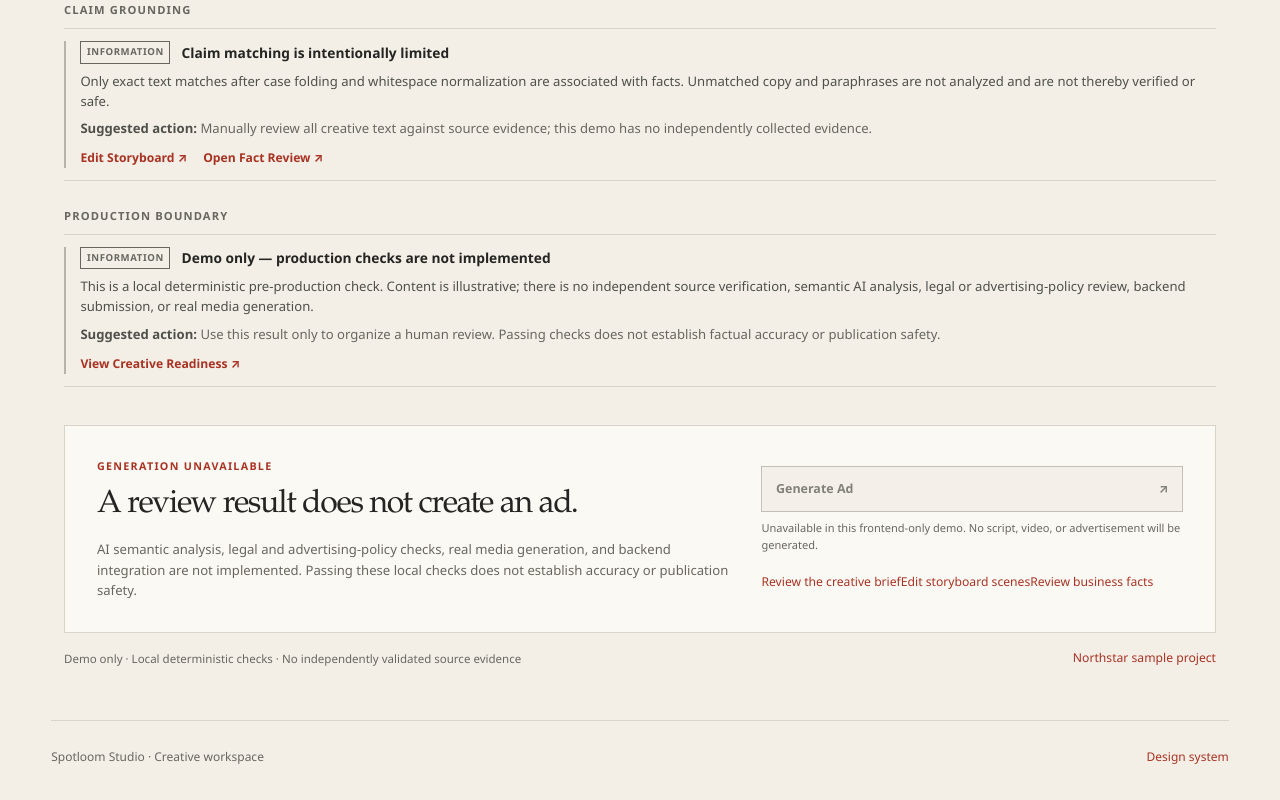
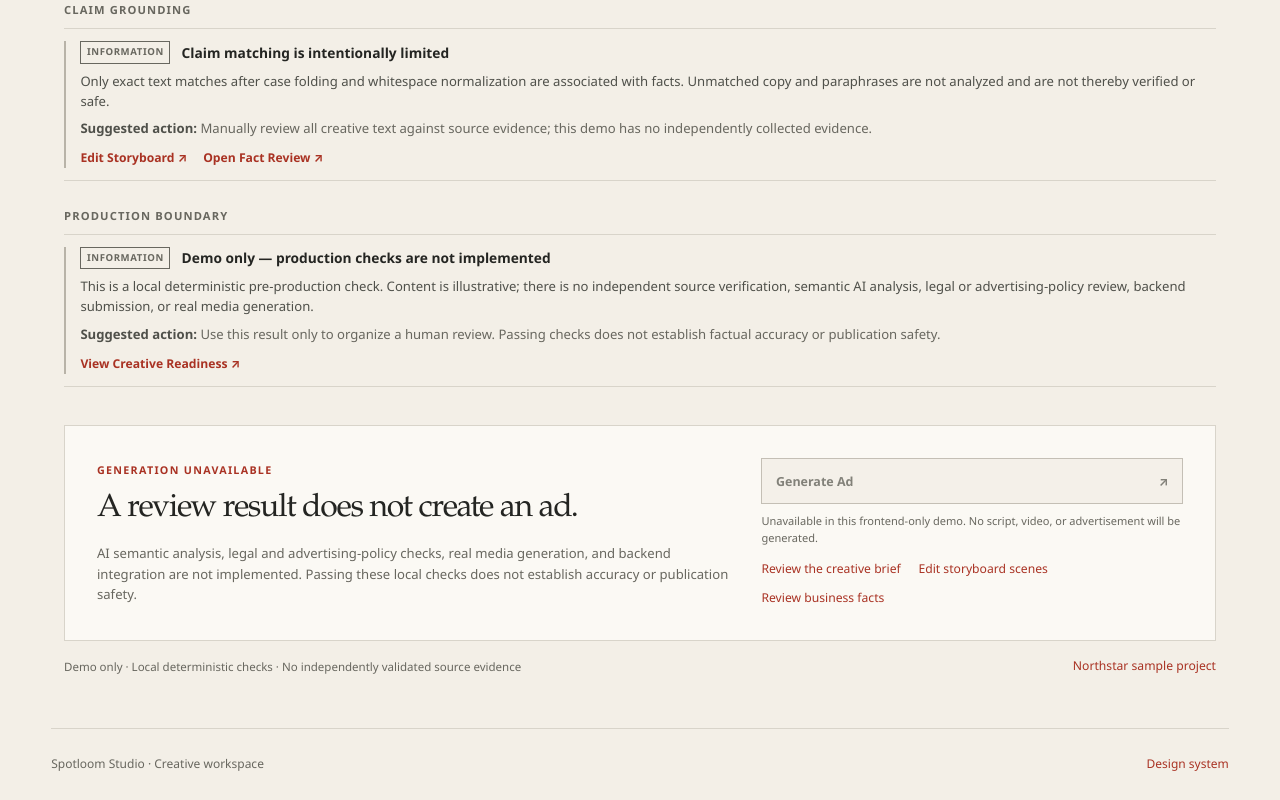
Before and after one commit to ashhhcodes/spotloom-studio, a Next.js app in the folder frontend/: page /projects/sample-northstar/creative in a window 1280 px wide. Shown: the part 1747-2547 px from the top of the page. Built offline with nearby package versions, Linux system fonts and the light colour scheme.

Commit message:
fix: space readiness generation links

```diff
--- a/frontend/src/app/projects/sample-northstar/creative/creative-readiness-workspace.tsx
+++ b/frontend/src/app/projects/sample-northstar/creative/creative-readiness-workspace.tsx
@@ -118,7 +118,7 @@ export default function CreativeReadinessWorkspace() {
 
       <section className="readiness-next-step" aria-labelledby="readiness-next-title">
         <div><p className="readiness-kicker">Generation unavailable</p><h2 id="readiness-next-title">A review result does not create an ad.</h2><p>AI semantic analysis, legal and advertising-policy checks, real media generation, and backend integration are not implemented. Passing these local checks does not establish accuracy or publication safety.</p></div>
-        <div className="readiness-next-actions"><button type="button" disabled aria-describedby="readiness-disabled-note">Generate Ad <span aria-hidden="true">↗</span></button><p id="readiness-disabled-note">Unavailable in this frontend-only demo. No script, video, or advertisement will be generated.</p><Link href="/projects/sample-northstar/brief">Review the creative brief</Link><Link href="/projects/sample-northstar/storyboard">Edit storyboard scenes</Link><Link href="/projects/sample-northstar/review">Review business facts</Link></div>
+        <div className="readiness-next-actions"><button type="button" disabled aria-describedby="readiness-disabled-note">Generate Ad <span aria-hidden="true">↗</span></button><p id="readiness-disabled-note">Unavailable in this frontend-only demo. No script, video, or advertisement will be generated.</p><nav className="readiness-action-links" aria-label="Northstar project workspaces"><Link href="/projects/sample-northstar/brief">Review the creative brief</Link><Link href="/projects/sample-northstar/storyboard">Edit storyboard scenes</Link><Link href="/projects/sample-northstar/review">Review business facts</Link></nav></div>
       </section>
 
       <footer className="readiness-footer"><p>Demo only · Local deterministic checks · No independently validated source evidence</p><Link href="/projects/sample-northstar">Northstar sample project</Link></footer>
--- a/frontend/src/app/projects/sample-northstar/creative/creative.css
+++ b/frontend/src/app/projects/sample-northstar/creative/creative.css
@@ -55,6 +55,7 @@
 .readiness-next-actions button { width: 100%; min-height: 2.9rem; display: flex; align-items: center; justify-content: space-between; gap: 1rem; padding: 0.65rem 0.85rem; border: 1px solid var(--line-strong); background: var(--canvas); color: var(--muted); font: inherit; font-size: 0.78rem; font-weight: 650; cursor: not-allowed; opacity: 0.82; }
 .readiness-next-actions p { margin: 0.45rem 0 0.9rem; color: var(--muted); font-size: 0.69rem; }
 .readiness-next-actions a { color: var(--accent-strong); font-size: 0.76rem; text-underline-offset: 0.2em; }
+.readiness-action-links { display: flex; flex-wrap: wrap; align-items: center; column-gap: 1.1rem; row-gap: 0.65rem; }
 .readiness-footer { display: flex; align-items: center; justify-content: space-between; gap: 1rem; padding-top: 1rem; }
 .readiness-footer p { margin: 0; color: var(--muted); font-size: 0.72rem; }
 .readiness-footer a { color: var(--accent-strong); font-size: 0.76rem; text-underline-offset: 0.2em; }
```
